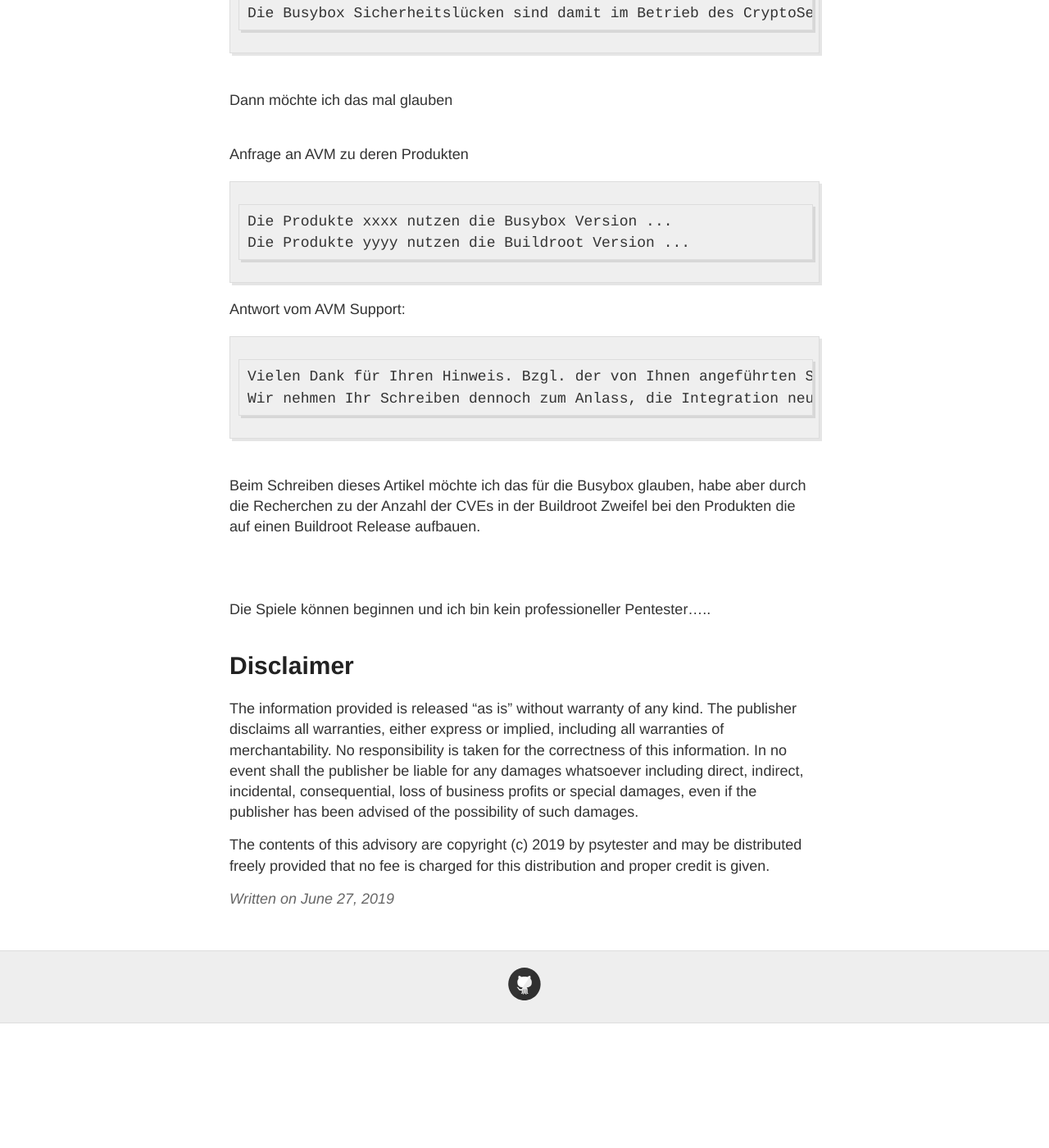
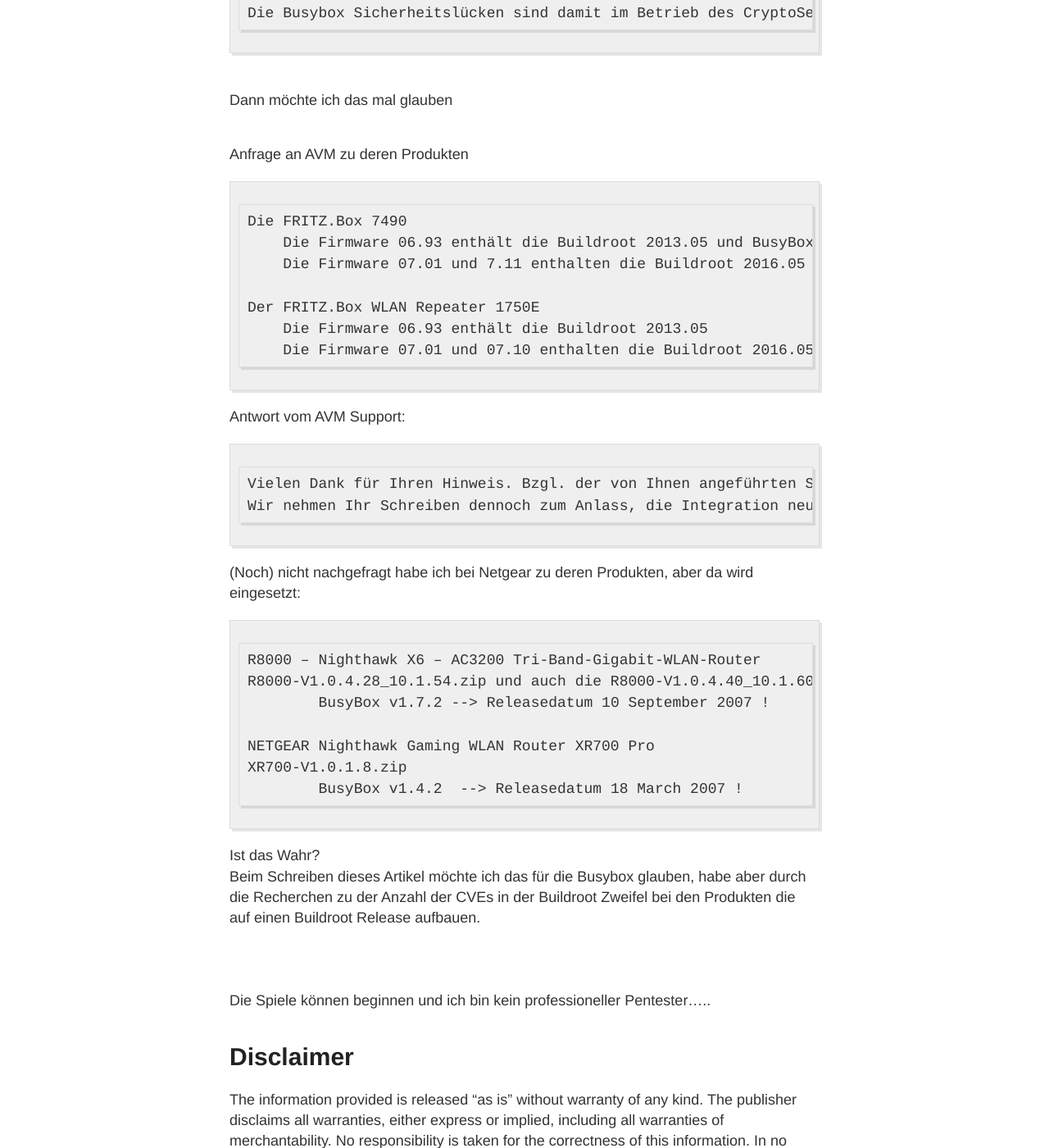
Before and after one commit to psytester/psytester.github.io, a Jekyll site: the page built from _posts/hacking_and_pentests/CVEs/2019-06-27-embedded_Linux_Busybox_Buildroot.md, in a window 1280 px wide and 1400 px high, scrolled down 1621 px. Shown: the whole window at 82% size. Built offline with Jekyll 4.4.1, drawn with Linux system fonts in a browser that asks for light colours; before the commit the page ends 2869 px from its top, so only the background shows below that.

Commit message:
Update 2019-06-27-embedded_Linux_Busybox_Buildroot.md

````diff
--- a/_posts/hacking_and_pentests/CVEs/2019-06-27-embedded_Linux_Busybox_Buildroot.md
+++ b/_posts/hacking_and_pentests/CVEs/2019-06-27-embedded_Linux_Busybox_Buildroot.md
@@ -57,8 +57,13 @@
 
 Anfrage an AVM zu deren Produkten
 ```
-Die Produkte xxxx nutzen die Busybox Version ...
-Die Produkte yyyy nutzen die Buildroot Version ...
+Die FRITZ.Box 7490
+    Die Firmware 06.93 enthält die Buildroot 2013.05 und BusyBox 1.22.1 (stable) vom 20 January 2014
+    Die Firmware 07.01 und 7.11 enthalten die Buildroot 2016.05 und BusyBox 1.24.2 (stable) vom 24 March 2016
+
+Der FRITZ.Box WLAN Repeater 1750E
+    Die Firmware 06.93 enthält die Buildroot 2013.05
+    Die Firmware 07.01 und 07.10 enthalten die Buildroot 2016.05
 ```
 
 Antwort vom AVM Support:
@@ -67,6 +72,17 @@
 Wir nehmen Ihr Schreiben dennoch zum Anlass, die Integration neuerer Busybox-Versionen in künftige FRITZ!OS-Releases zu prüfen.
 ```
 
+(Noch) nicht nachgefragt habe ich bei Netgear zu deren Produkten, aber da wird eingesetzt:
+```
+R8000 – Nighthawk X6 – AC3200 Tri-Band-Gigabit-WLAN-Router
+R8000-V1.0.4.28_10.1.54.zip und auch die R8000-V1.0.4.40_10.1.60_BETA.zip
+	BusyBox v1.7.2 --> Releasedatum 10 September 2007 !
+
+NETGEAR Nighthawk Gaming WLAN Router XR700 Pro
+XR700-V1.0.1.8.zip
+	BusyBox v1.4.2  --> Releasedatum 18 March 2007 !
+```
+Ist das Wahr?
 <br>
 Beim Schreiben dieses Artikel möchte ich das für die Busybox glauben, habe aber durch die Recherchen zu der Anzahl der CVEs in der Buildroot Zweifel bei den Produkten die auf einen Buildroot Release aufbauen.<br>
 <br>
````
